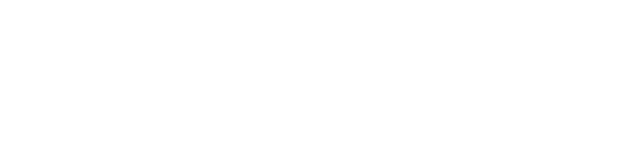
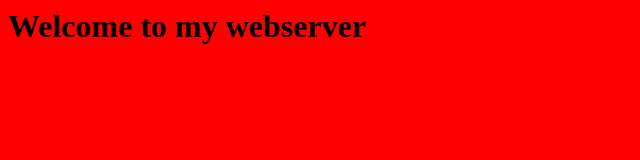
Before and after one commit to Vrushaliraut57/project26, a plain HTML site: page index.html in a window 1280 px wide. Shown: the whole page, without its empty margins (0-640 px from the left). Drawn offline with Linux system fonts and the light colour scheme.

Commit message:
adding index.html

```diff
--- a/index.html
+++ b/index.html
@@ -2,4 +2,6 @@
 	<head>
 		<title>Welcome to pune</title>
         </head>
+	<body bgcolor=red>
+		<h1>Welcome to my webserver</h1>
 </html>
```
